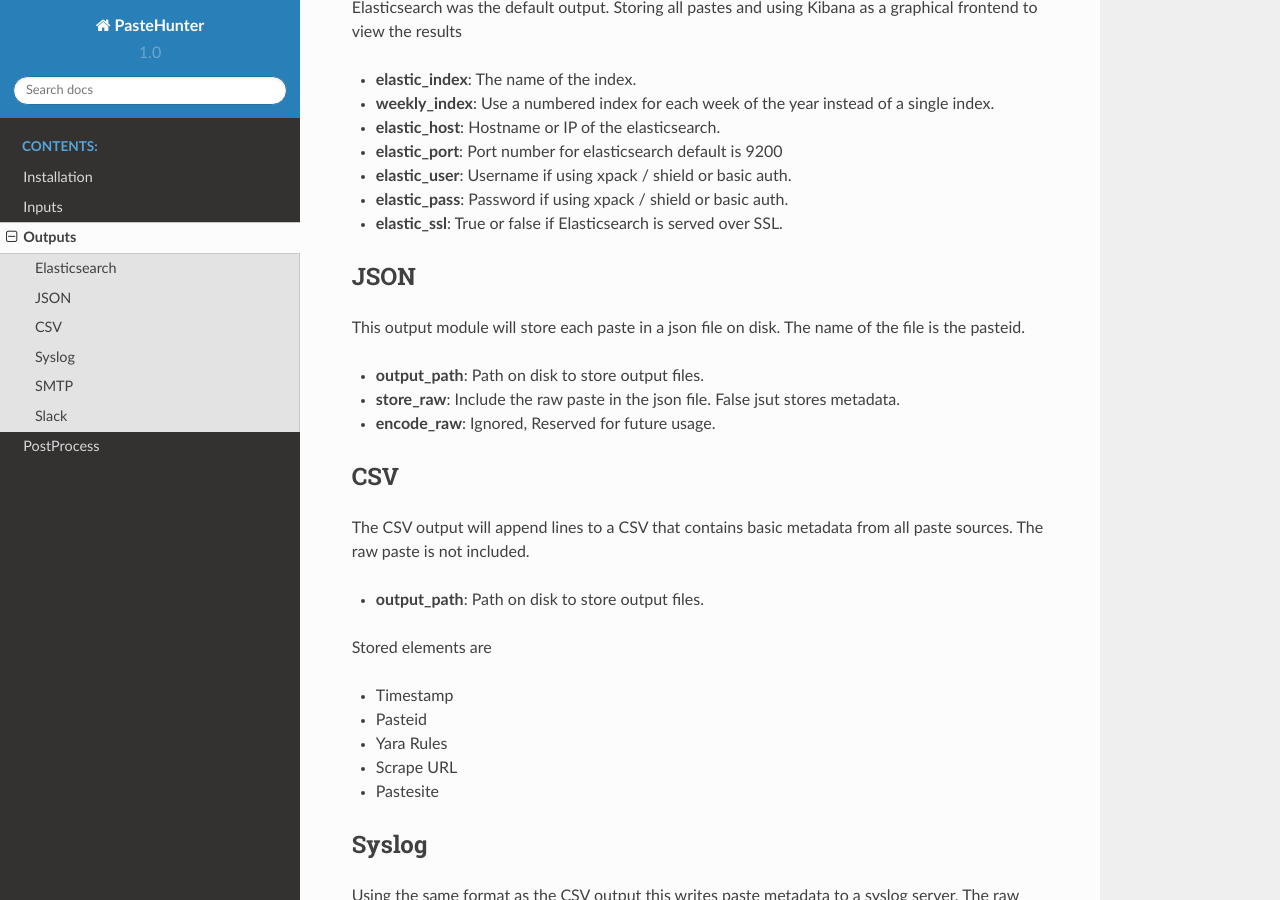
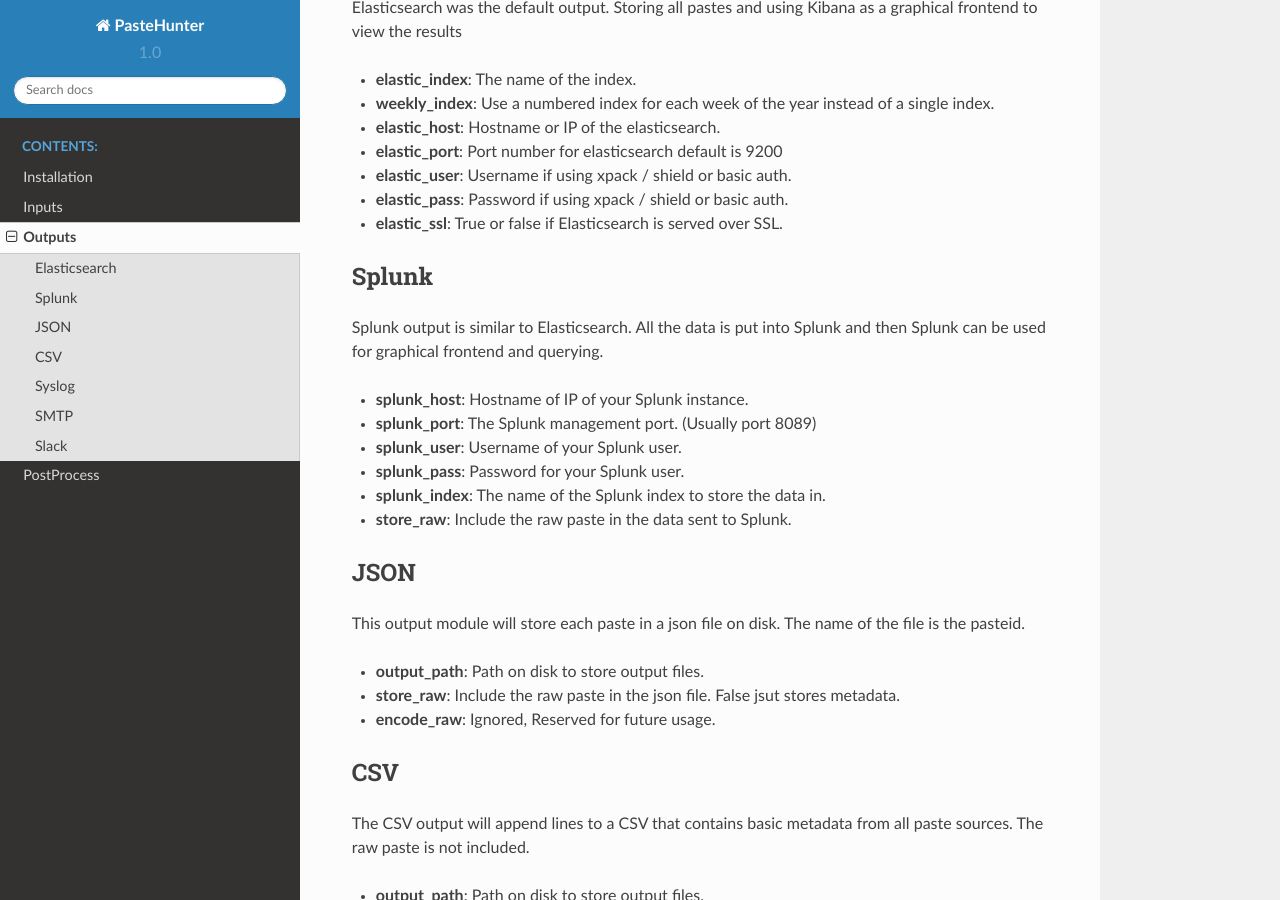
Before and after one commit to kevthehermit/PasteHunter, a Sphinx documentation site: the page built from docs/outputs.rst, in a window 1280 px wide and 900 px high, scrolled down 388 px. Built offline with Sphinx 7.4.7 and the Read the Docs theme 2.0.0, drawn with Linux system fonts in a browser that asks for light colours.

Commit message:
Update output documentation

```diff
--- a/docs/outputs.rst
+++ b/docs/outputs.rst
@@ -19,6 +19,17 @@ Elasticsearch was the default output. Storing all pastes and using Kibana as a g
 - **elastic_user**: Username if using xpack / shield or basic auth.
 - **elastic_pass**: Password if using xpack / shield or basic auth.
 - **elastic_ssl**: True or false if Elasticsearch is served over SSL.
+
+Splunk
+-------------
+Splunk output is similar to Elasticsearch. All the data is put into Splunk and then Splunk can be used for graphical frontend and querying.
+
+- **splunk_host**: Hostname of IP of your Splunk instance.
+- **splunk_port**: The Splunk management port. (Usually port 8089)
+- **splunk_user**: Username of your Splunk user.
+- **splunk_pass**: Password for your Splunk user.
+- **splunk_index**: The name of the Splunk index to store the data in.
+- **store_raw**: Include the raw paste in the data sent to Splunk.
 
 JSON
 ----
```
